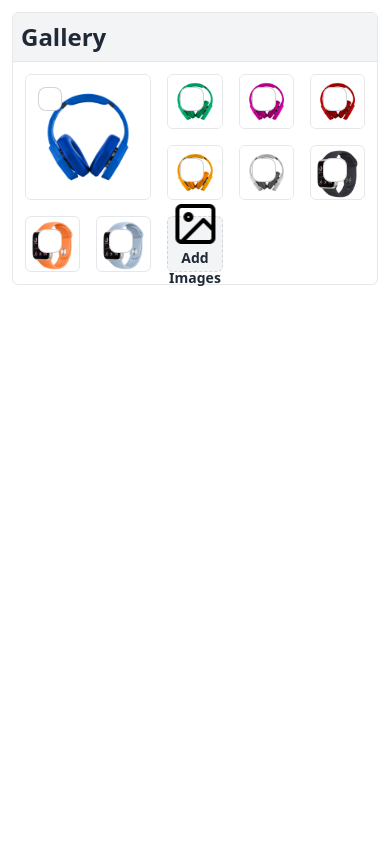
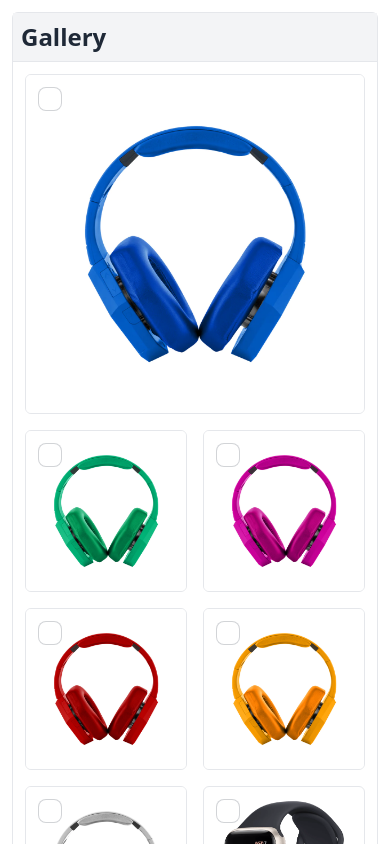
Before and after one commit to ari889/react-gallery, a React (Vite) app: page / in a window 390 px wide. Shown: the top 844 px of the page. Built offline with nearby package versions, Linux system fonts and the light colour scheme.

Commit message:
Responsive and delete fix

```diff
--- a/src/components/gallery/AddNewImage.jsx
+++ b/src/components/gallery/AddNewImage.jsx
@@ -33,7 +33,7 @@ const AddNewImage = () => {
         const originalPath = URL.createObjectURL(file);
 
         newImagesArray.push({
-          id: maxId + key, // Using a combination of maxId and the current key for uniqueness
+          id: maxId + parseInt(key) + 1, // Using a combination of maxId and the current key for uniqueness
           src: originalPath,
           isFeatured: existingImages.length === 0 ? true : false,
           order: maxOrder + key, // Using a combination of maxOrder and the current key for uniqueness
--- a/src/components/gallery/GalleryImages.jsx
+++ b/src/components/gallery/GalleryImages.jsx
@@ -15,7 +15,7 @@ const GalleryImages = () => {
   return (
     <div>
       <DndProvider backend={HTML5Backend}>
-        <div className="grid grid-cols-5 gap-4 p-3 transition-all">
+        <div className="grid grid-cols-2 sm:grid-cols-3 md:grid-cols-5 gap-4 p-3 transition-all">
           {images?.value?.data
             .sort((a, b) => a.order - b.order)
             .map((item) => (
```
